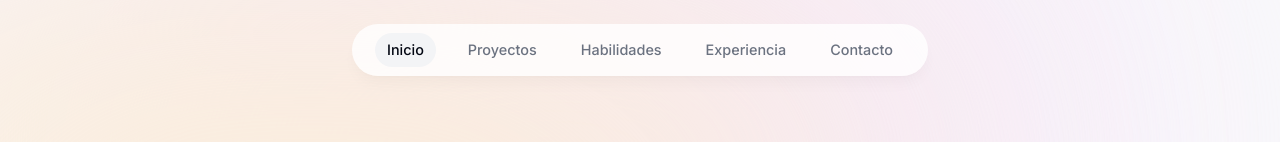
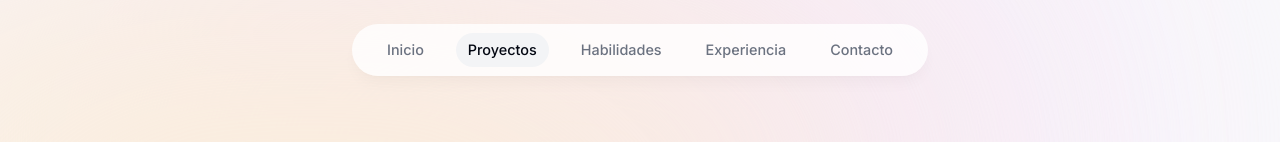
Before and after one commit to alexamoros/portfolio, a Next.js app: page / in a window 1280 px wide. Shown: the top 142 px of the page. Built offline with nearby package versions, Linux system fonts and the light colour scheme.

Commit message:
fix active section header

```diff
--- a/src/app/components/header.tsx
+++ b/src/app/components/header.tsx
@@ -8,6 +8,7 @@ import { useActiveSectionContext } from "@/context/active-section-context";
 
 export default function Header() {
   const { activeSection, setActiveSection } = useActiveSectionContext();
+
   return (
     <header className="z-[999] relative">
       <motion.div
--- a/src/app/components/intro.tsx
+++ b/src/app/components/intro.tsx
@@ -1,17 +1,29 @@
 "use client";
 import Image from "next/image";
-import React from "react";
+import React, { useEffect } from "react";
 import { motion } from "framer-motion";
 import Link from "next/link";
 import { BsGithub, BsLinkedin } from "react-icons/bs";
 import { BiSolidFilePdf } from "react-icons/bi";
 import { BiSolidMessage } from "react-icons/bi";
+import { useActiveSectionContext } from "@/context/active-section-context";
+import { useInView } from "react-intersection-observer";
 
 export default function Intro() {
+  const { ref, inView } = useInView();
+  const { setActiveSection } = useActiveSectionContext();
+
+  useEffect(() => {
+    if (inView) {
+      setActiveSection("Inicio");
+    }
+  }, [inView, setActiveSection]);
+
   return (
     <section
       id="inicio"
       className="mb-28 max-w-[50rem] text-center sm:mb-0 scroll-mt-[100rem]"
+      ref={ref}
     >
       <div className="flex items-center justify-center">
         <motion.div
--- a/src/app/components/projects.tsx
+++ b/src/app/components/projects.tsx
@@ -1,14 +1,26 @@
 "use client";
-import React, { useRef } from "react";
+import React, { useEffect, useRef } from "react";
 import SectionHeading from "./section-heading";
 import { projectsData } from "@/lib/data";
 import Image from "next/image";
 import { motion, useScroll, useTransform } from "framer-motion";
+import { useInView } from "react-intersection-observer";
+import { useActiveSectionContext } from "@/context/active-section-context";
 
 export default function Projects() {
+  const { ref, inView } = useInView();
+  const { setActiveSection } = useActiveSectionContext();
+
+  useEffect(() => {
+    if (inView) {
+      setActiveSection("Proyectos");
+    }
+  }, [inView, setActiveSection]);
+
   return (
     <motion.section
       className="mb-28 mx-w-[45rem] text-center leading-8 sm:mb-40"
+      ref={ref}
       initial={{ opacity: 0, y: 100 }}
       animate={{ opacity: 1, y: 0 }}
       transition={{ delay: 0.175 }}
--- a/src/app/context/active-section-context.tsx
+++ b/src/app/context/active-section-context.tsx
@@ -32,7 +32,7 @@ export function useActiveSectionContext() {
 
   if (context === null) {
     throw new Error(
-      "useActivrSectionContext must be used within an ActiveSectionContextProvider"
+      "useActiveSectionContext must be used within an ActiveSectionContextProvider"
     );
   }
   return context;
```
